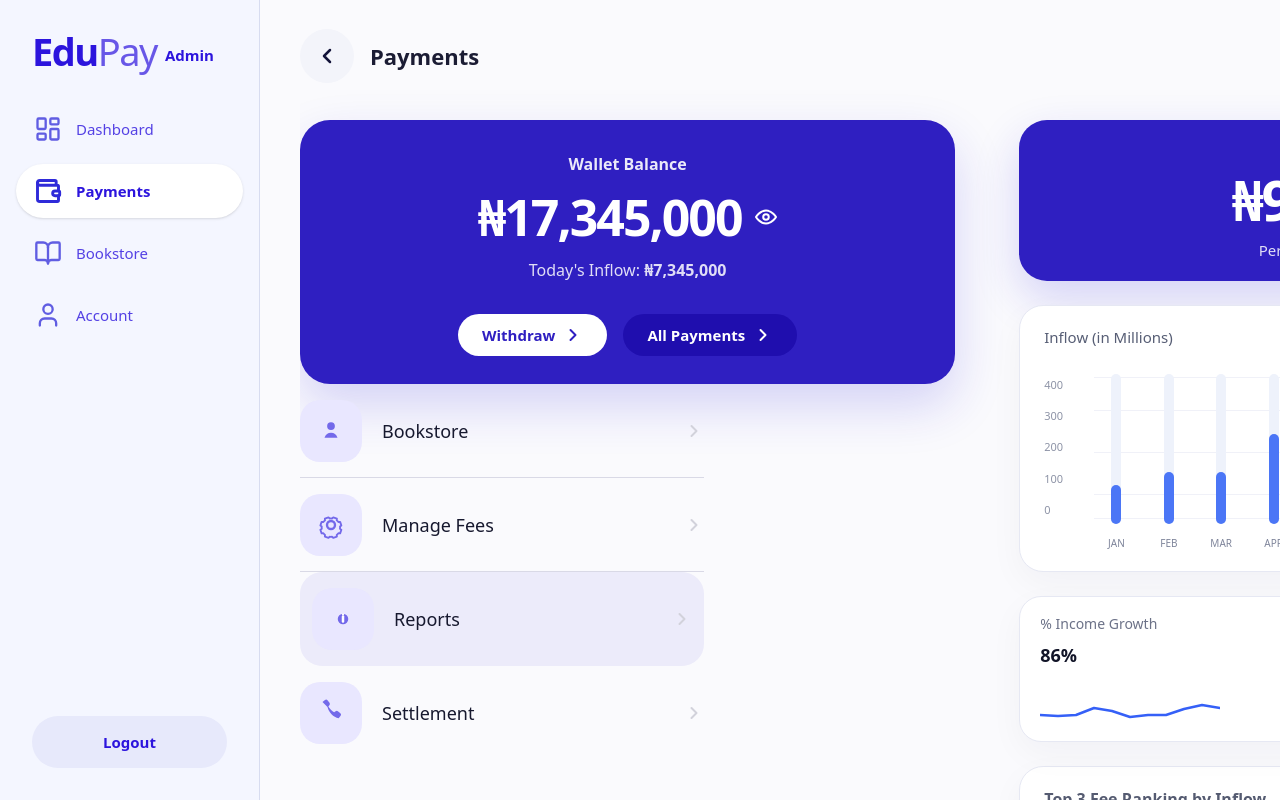
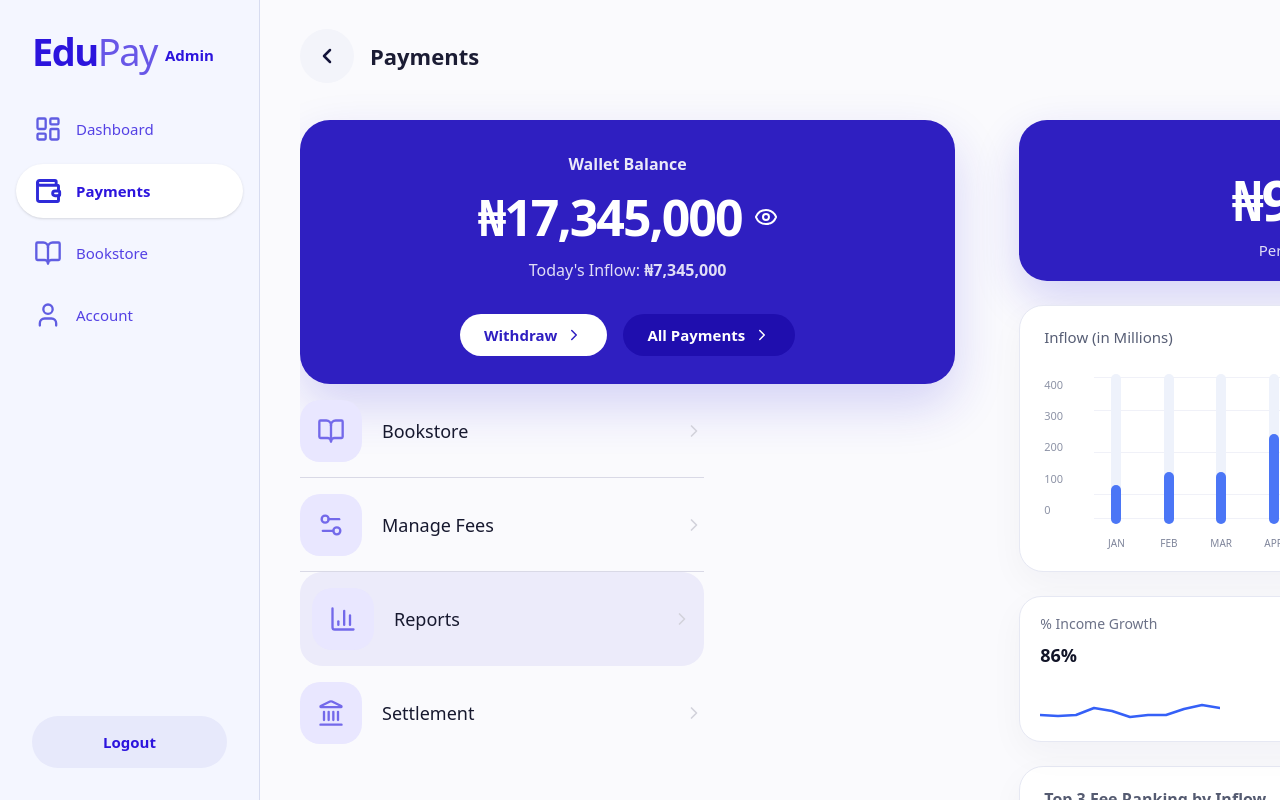
Before and after one commit to ebtaryoh/edupay, a React (Vite) app: page /admin/dashboard/payments/reports in a window 1280 px wide. Shown: the top 800 px of the page. Built offline with nearby package versions, Linux system fonts and the light colour scheme; sample sign-in values are in the browser's storage.

Commit message:
Complete iconography standardization and fix layout bugs in Admin Payments module

```diff
--- a/src/pages/admin/AdminPaymentsReports.jsx
+++ b/src/pages/admin/AdminPaymentsReports.jsx
@@ -1,63 +1,7 @@
 import { useMemo, useState } from "react";
 import { useNavigate } from "react-router-dom";
+import { Eye, EyeOff, ChevronRight, BookOpen, Settings2, BarChart3, Landmark, ChevronDown } from "lucide-react";
 import Topbar from "../../components/dashboard/Topbar";
-
-function EyeOpenIcon() {
-  return (
-    <svg width="24" height="24" viewBox="0 0 24 24" fill="none" aria-hidden="true">
-      <path
-        d="M2 12s3.8-6.5 10-6.5S22 12 22 12s-3.8 6.5-10 6.5S2 12 2 12z"
-        stroke="white"
-        strokeWidth="2"
-        strokeLinecap="round"
-        strokeLinejoin="round"
-      />
-      <circle cx="12" cy="12" r="2.8" stroke="white" strokeWidth="2" />
-    </svg>
-  );
-}
-
-function EyeClosedIcon() {
-  return (
-    <svg width="24" height="24" viewBox="0 0 24 24" fill="none" aria-hidden="true">
-      <path d="M3 3l18 18" stroke="white" strokeWidth="2" strokeLinecap="round" />
-      <path
-        d="M9.4 9.4A3.7 3.7 0 0 0 8.3 12c0 2 1.7 3.7 3.7 3.7.95 0 1.82-.36 2.46-.96"
-        stroke="white"
-        strokeWidth="2"
-        strokeLinecap="round"
-      />
-      <path
-        d="M6.55 6.55C3.96 8.12 2.5 10.62 2.5 12c0 0 3.8 6.5 9.5 6.5 1.83 0 3.42-.45 4.8-1.14"
-        stroke="white"
-        strokeWidth="2"
-        strokeLinecap="round"
-        strokeLinejoin="round"
-      />
-      <path
-        d="M10.9 5.58c.36-.05.72-.08 1.1-.08 5.7 0 9.5 6.5 9.5 6.5-.64 1.09-1.85 2.77-3.63 4.18"
-        stroke="white"
-        strokeWidth="2"
-        strokeLinecap="round"
-        strokeLinejoin="round"
-      />
-    </svg>
-  );
-}
-
-function ChevronRight({ color = "#CFCFDB" }) {
-  return (
-    <svg width="20" height="20" viewBox="0 0 24 24" fill="none" aria-hidden="true">
-      <path
-        d="M9 6l6 6-6 6"
-        stroke={color}
-        strokeWidth="2.4"
-        strokeLinecap="round"
-        strokeLinejoin="round"
-      />
-    </svg>
-  );
-}
 
 function WalletActionButton({ label, onClick, dark = false }) {
   return (
@@ -72,7 +16,7 @@ function WalletActionButton({ label, onClick, dark = false }) {
       ].join(" ")}
     >
       {label}
-      <ChevronRight color={dark ? "white" : "#2F1FC1"} />
+      <ChevronRight size={18} color={dark ? "white" : "#2F1FC1"} />
     </button>
   );
 }
@@ -98,7 +42,7 @@ function WalletCard({ onWithdraw, onTransactions }) {
             className="cursor-pointer"
             aria-label={hidden ? "Show balance" : "Hide balance"}
           >
-            {hidden ? <EyeClosedIcon /> : <EyeOpenIcon />}
+            {hidden ? <EyeOff size={24} color="white" /> : <Eye size={24} color="white" />}
           </button>
         </div>
 
@@ -122,62 +66,6 @@ function WalletCard({ onWithdraw, onTransactions }) {
   );
 }
 
-function BookstoreIcon() {
-  return (
-    <svg width="30" height="30" viewBox="0 0 24 24" fill="none" aria-hidden="true">
-      <circle cx="12" cy="8" r="3.1" fill="#7369EA" />
-      <path
-        d="M6.8 17.3c.9-2.5 2.7-3.9 5.2-3.9s4.3 1.4 5.2 3.9"
-        fill="#7369EA"
-      />
-    </svg>
-  );
-}
-
-function ManageFeesIcon() {
-  return (
-    <svg width="30" height="30" viewBox="0 0 24 24" fill="none" aria-hidden="true">
-      <path
-        d="M12 15.2a3.2 3.2 0 1 0 0-6.4 3.2 3.2 0 0 0 0 6.4z"
-        stroke="#7369EA"
-        strokeWidth="1.9"
-      />
-      <path
-        d="M19.2 13.2l1.1-.8-1-2.9-1.4.1a6.6 6.6 0 0 0-1.3-1.3l.1-1.4-2.9-1-1 .9a7 7 0 0 0-1.8 0l-1-.9-2.9 1 .1 1.4c-.5.4-.9.8-1.3 1.3l-1.4-.1-1 2.9 1.1.8a7 7 0 0 0 0 1.8l-1.1.8 1 2.9 1.4-.1c.4.5.8.9 1.3 1.3l-.1 1.4 2.9 1 1-.9a7 7 0 0 0 1.8 0l1 .9 2.9-1-.1-1.4c.5-.4.9-.8 1.3-1.3l1.4.1 1-2.9-1.1-.8a7 7 0 0 0 0-1.8z"
-        stroke="#7369EA"
-        strokeWidth="1.5"
-        strokeLinejoin="round"
-      />
-    </svg>
-  );
-}
-
-function ReportsIcon() {
-  return (
-    <svg width="30" height="30" viewBox="0 0 24 24" fill="none" aria-hidden="true">
-      <circle cx="12" cy="12" r="4.2" fill="#7369EA" />
-      <path
-        d="M12 10v4"
-        stroke="white"
-        strokeWidth="2"
-        strokeLinecap="round"
-      />
-      <circle cx="12" cy="8.2" r="0.9" fill="white" />
-    </svg>
-  );
-}
-
-function SettlementIcon() {
-  return (
-    <svg width="30" height="30" viewBox="0 0 24 24" fill="none" aria-hidden="true">
-      <path
-        d="M9.2 7.2c.5 2.1 1.6 4.1 3.2 5.7 1.6 1.6 3.6 2.7 5.7 3.2l1.6-2a1.5 1.5 0 0 0-.2-2l-2-1.6a1.5 1.5 0 0 0-1.8 0l-1.2.9c-.8-.4-1.7-1.1-2.6-2-.9-.9-1.6-1.8-2-2.6l.9-1.2a1.5 1.5 0 0 0 0-1.8l-1.6-2a1.5 1.5 0 0 0-2-.2l-2 1.6z"
-        fill="#7369EA"
-      />
-    </svg>
-  );
-}
-
 function MenuRow({ icon, label, active = false, onClick, hasBorder = true }) {
   return (
     <button
@@ -198,40 +86,12 @@ function MenuRow({ icon, label, active = false, onClick, hasBorder = true }) {
         <p className="text-[18px] font-medium text-[#17192F]">{label}</p>
       </div>
 
-      <ChevronRight color="#D2D2DB" />
+      <ChevronRight size={20} color="#D2D2DB" />
 
       {hasBorder && !active ? (
         <span className="pointer-events-none absolute bottom-0 left-0 right-0 h-px bg-[#D9D9E6]" />
       ) : null}
     </button>
-  );
-}
-
-function PeriodChevron() {
-  return (
-    <svg width="14" height="14" viewBox="0 0 24 24" fill="none" aria-hidden="true">
-      <path
-        d="M6 9l6 6 6-6"
-        stroke="white"
-        strokeWidth="2"
-        strokeLinecap="round"
-        strokeLinejoin="round"
-      />
-    </svg>
-  );
-}
-
-function LightPeriodChevron() {
-  return (
-    <svg width="14" height="14" viewBox="0 0 24 24" fill="none" aria-hidden="true">
-      <path
-        d="M6 9l6 6 6-6"
-        stroke="#8E95AD"
-        strokeWidth="2"
-        strokeLinecap="round"
-        strokeLinejoin="round"
-      />
-    </svg>
   );
 }
 
@@ -248,7 +108,7 @@ function InflowSummaryCard() {
 
       <div className="mt-3 flex items-center justify-center gap-2 text-[15px] text-white/85">
         <span>Period: Jan. 1st - Dec. 31st 2025</span>
-        <PeriodChevron />
+        <ChevronDown size={14} color="white" />
       </div>
     </section>
   );
@@ -271,7 +131,7 @@ function BarsChartCard() {
           className="inline-flex cursor-pointer items-center gap-2 text-[13px] font-semibold text-[#5A6484]"
         >
           Jan 1 - Dec 31st 2025
-          <LightPeriodChevron />
+          <ChevronDown size={14} color="#8E95AD" />
         </button>
       </div>
 
@@ -416,26 +276,26 @@ export default function AdminPaymentsReports() {
           <div className="w-full max-w-[404px]">
             <MenuRow
               label="Bookstore"
-              icon={<BookstoreIcon />}
+              icon={<BookOpen size={28} color="#7369EA" />}
               onClick={() => nav("/admin/dashboard/payments/bookstore")}
             />
 
             <MenuRow
               label="Manage Fees"
-              icon={<ManageFeesIcon />}
+              icon={<Settings2 size={28} color="#7369EA" />}
               onClick={() => nav("/admin/dashboard/payments/manage-fees")}
             />
 
             <MenuRow
               label="Reports"
-              icon={<ReportsIcon />}
+              icon={<BarChart3 size={28} color="#7369EA" />}
               active
               onClick={() => nav("/admin/dashboard/payments/reports")}
             />
 
             <MenuRow
               label="Settlement"
-              icon={<SettlementIcon />}
+              icon={<Landmark size={28} color="#7369EA" />}
               onClick={() => nav("/admin/dashboard/payments/settlement")}
               hasBorder={false}
             />
--- a/src/pages/admin/AdminRecentTransactions.jsx
+++ b/src/pages/admin/AdminRecentTransactions.jsx
@@ -1,37 +1,10 @@
 import { useEffect, useMemo, useState } from "react";
 import { useNavigate } from "react-router-dom";
+import { Search, ChevronRight } from "lucide-react";
 import Topbar from "../../components/dashboard/Topbar";
 import sideImage from "../../assets/admin/Recent Transactions-image.png";
 import { dashboardApi } from "../../api/dashboard";
 
-
-function SearchIcon() {
-  return (
-    <svg width="25" height="25" viewBox="0 0 24 24" fill="none" aria-hidden="true">
-      <circle cx="11" cy="11" r="7.2" stroke="#A9B7F7" strokeWidth="2.6" />
-      <path
-        d="M16.4 16.4L20 20"
-        stroke="#A9B7F7"
-        strokeWidth="2.6"
-        strokeLinecap="round"
-      />
-    </svg>
-  );
-}
-
-function ChevronRight({ color = "white" }) {
-  return (
-    <svg width="18" height="18" viewBox="0 0 24 24" fill="none" aria-hidden="true">
-      <path
-        d="M9 6l6 6-6 6"
-        stroke={color}
-        strokeWidth="2.2"
-        strokeLinecap="round"
-        strokeLinejoin="round"
-      />
-    </svg>
-  );
-}
 
 function TransactionRow({ item, onView }) {
   return (
@@ -58,7 +31,7 @@ function TransactionRow({ item, onView }) {
             className="inline-flex h-[42px] cursor-pointer items-center gap-2 rounded-[14px] bg-[#3420F0] px-5 text-[15px] font-semibold text-white transition hover:brightness-110 active:scale-[0.99]"
           >
             View
-            <ChevronRight />
+            <ChevronRight size={18} color="white" />
           </button>
         </div>
       </div>
@@ -127,8 +100,8 @@ export default function AdminRecentTransactions() {
       <div className="grid grid-cols-1 xl:grid-cols-[1fr_1.1fr] gap-12 xl:gap-16 2xl:gap-20">
         <div className="min-w-0">
           <div className="max-w-[515px]">
-            <div className="flex h-[76px] items-center gap-4 rounded-[28px] border border-[#E9E8F7] bg-[#F9F8FF] px-6 shadow-[0_10px_30px_rgba(20,20,58,0.03)]">
-              <SearchIcon />
+            <div className="flex h-[76px] items-center gap-4 rounded-[28px] border border-[#E9E8F7] bg-[#F9F8FF] px-6 shadow-[0_10px_30px_rgba(20,20,58,0.03)] focus-within:border-[#3420F0]/30 transition-colors">
+              <Search size={22} color="#A9B7F7" strokeWidth={2.5} />
               <input
                 type="text"
                 value={search}
```
Also changed, not shown: src/components/admin/AdminPaymentsShell.jsx (+11 -38 lines), src/pages/admin/AdminManageFees.jsx (+11 -38 lines), src/pages/admin/AdminViewFees.jsx (+11 -19 lines).
